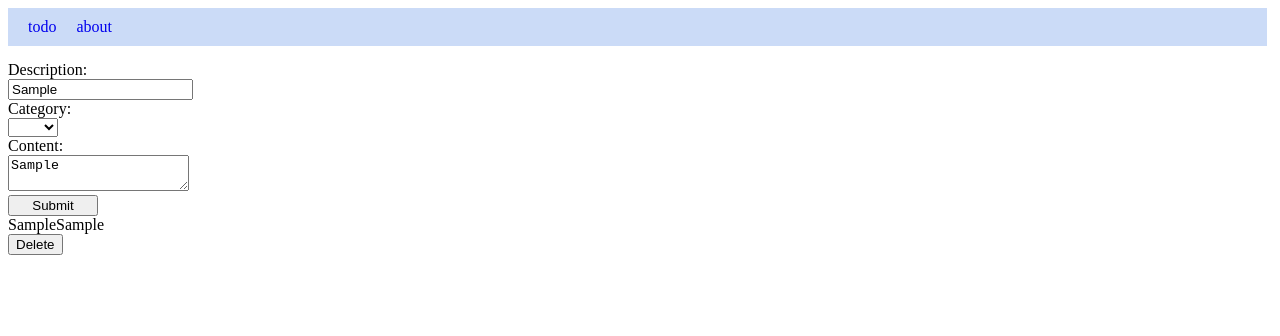
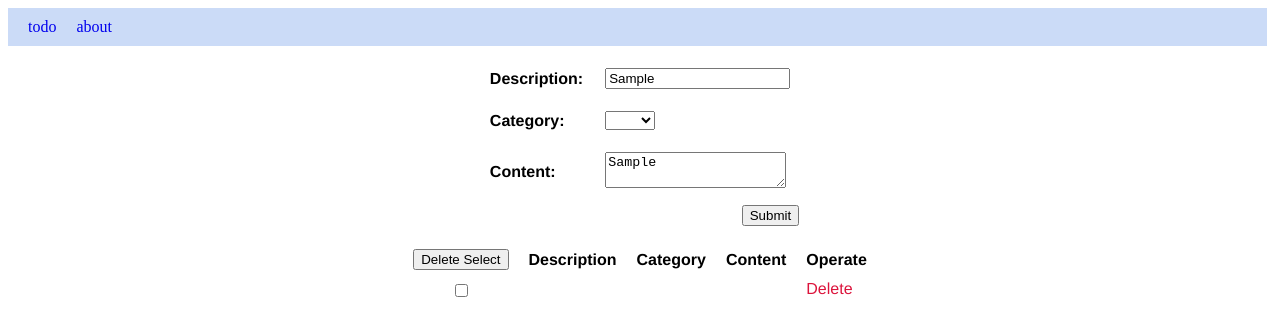
Before and after one commit to paraiii/Todo-List, a React (Create React App) app: page /todo in a window 1280 px wide. Both pictures are taken after typing "Sample", "Sample" into the empty fields and a click on the button "Submit". Shown: the top 336 px of the page. Built offline with nearby package versions, Linux system fonts and the light colour scheme.

Commit message:
TodoList-update

```diff
--- a/src/App.tsx
+++ b/src/App.tsx
@@ -1,31 +1,15 @@
-// import './App.css';
-// import TodoPage from './component/TodoPage';
-
-// import { BrowserRouter as Router, Route } from "react-router-dom";
-// import ContentPage from './component/Content/ContentPage';
-// import About from './component/Content/About';
-// import { TodoContext } from './component/Hooks/TodoContext';
 import { NavBar } from "./Components/Navbar";
-import { BrowserRouter as Router, Route } from "react-router-dom";
+import { Route } from "react-router-dom";
 import { TodoPage } from "./Components/TodoPage";
 import { initialValue, TodoContextProvider } from "./Components/Context/TodoContext";
 
 function App() {
   return (
-    // <TodoContext>
-    //   <div className="todo-app">
-    //     <NavBar />
-    //     <Route exact path="/todo" component={TodoPage} />
-    //     {/* <Route exact path="/about" component={About} /> */}
-    //     <Route exact path="/" component={TodoPage} />
-    //     {/* <Route path="/Todo/:todoId" component={ContentPage} /> */}
-    //   </div>
-    // </TodoContext>
     <TodoContextProvider value={initialValue} >
       <div>
         <NavBar />
+        <Route exact path="/" component={TodoPage} />
         <Route exact path="/todo" component={TodoPage} />
-
       </div>
     </TodoContextProvider>
   );
--- a/src/Components/Form.tsx
+++ b/src/Components/Form.tsx
@@ -1,31 +1,25 @@
-import React, { ChangeEvent, useState, useContext } from 'react';
-import { Link } from 'react-router-dom';
+import React, { ChangeEvent, useState, useContext, useCallback } from 'react';
 import styled from "styled-components";
 import { TodoContext } from './Context/TodoContext';
-import { InputTodo } from './InputTodo';
-import { Todo } from './Todo';
-import { TodoList } from './TodoList';
-import { TodoItem } from './types';
 
 export const Form = () => {
-    const { todoList, addTodo, removeTodo } = useContext(TodoContext)
+    const { addTodo} = useContext(TodoContext)
     const [inputDesc, setInputDesc] = useState<string>('')
     const [inputCate, setInputCate] = useState<string>('')
     const [inputCont, setInputCont] = useState<string>('')
-    // const [todoList, setTodoList] = useState<TodoItem[]>([]);
 
 
-    const handleChangeDesc = (event: ChangeEvent<HTMLInputElement>): void => {
+    const handleChangeDesc = useCallback ((event: ChangeEvent<HTMLInputElement>) => {
         setInputDesc(event.target.value)
-    };
-    const handleChangeCate= (event: ChangeEvent<HTMLSelectElement>): void => {
+    }, [])
+    const handleChangeCate= useCallback ((event: ChangeEvent<HTMLSelectElement>) => {
         setInputCate(event.target.value)
-    };
-    const handleChangeCont = (event: ChangeEvent<HTMLTextAreaElement>): void => {
+    }, [])
+    const handleChangeCont = useCallback ((event: ChangeEvent<HTMLTextAreaElement>) => {
         setInputCont(event.target.value)
-    };
+    }, [])
 
-    const onClick = (event: React.MouseEvent<HTMLButtonElement>) => {
+    const onClick = useCallback ((event: React.MouseEvent<HTMLButtonElement>) => {
         event.preventDefault();
         addTodo({
             id: Date.now().toString(), //现在的时间戳
@@ -33,31 +27,14 @@ export const Form = () => {
             category: inputCate,
             content: inputCont
         })
-    }
-    // const value = useContext(TodoContext)
+    }, [])
 
-
-    // const addTodo = (): void => {
-
-    //     const newTodo = { desc: inputDesc, category: inputCate, content: inputCont};
-    //     setTodoList([...todoList, newTodo]);
-    //     setInputDesc("");
-    //     setInputCate("");
-    //     setInputCont("");
-    // };
-
-    // const removeTodo = (descDelete: string): void => {
-    //     setTodoList (
-    //         todoList.filter((inputDesc)=> {
-    //             return inputDesc.desc != descDelete;
-    //         })
-    //     );
-    // };
     return (
-        <div>
-            <FormContainer>
-                <div>
-                    <text> Description: </text>
+        <table>
+            <thead>
+                <FormTr>
+                    <FormTh> Description: </FormTh>
+                    <FormTh>
                         <input
                         type='text'
                         name='text'
@@ -65,9 +42,11 @@ export const Form = () => {
                         className='todo-input'
                         onChange={handleChangeDesc}
                         />
-                </div>
-                <div>
-                    <text>Category:</text>
+                    </FormTh>
+                </FormTr>
+                <FormTr>
+                    <FormTh>Category:</FormTh>
+                    <FormTh>
                         <select
                         value={inputCate}
                         name='category'
@@ -78,38 +57,35 @@ export const Form = () => {
                             <option value="CSS">CSS</option>
                             <option value="JS">JS</option>
                         </select>
-                </div>
-                <div>
-                    <text>Content:</text>
+                    </FormTh>
+                </FormTr>
+                <FormTr>
+                    <FormTh>Content:</FormTh>
+                    <FormTh>
                         <textarea
                         value={inputCont}
                         name='category'
                         className='todo-input'
                         onChange={handleChangeCont}
                     />
-                </div>
-                <button onClick={onClick}>Submit</button>
-                <TodoListContainer>
-                    {todoList.map((todoItem: TodoItem) => {
-                        return <InputTodo key={todoItem.id} todoItem={todoItem} removeTodo={removeTodo} />;
-                    })}
-                </TodoListContainer>
-            </FormContainer>
-        </div>
+                    </FormTh>
+                </FormTr>
+                <tr>
+                    <th></th>
+                    <ButtonTh><button onClick={onClick}>Submit</button></ButtonTh>
+                </tr>
+            </thead>
+        </table>
 
     );
 }
 
-const NavContainer = styled.div`
-
+const FormTr = styled.tr`
+    text-align: left;
 `
-const FormContainer = styled.div`
-    display:flex;
-    float:left;
-    flex-direction: column;
-    width: 90px;
-    padding-top: 15px;
+const FormTh = styled.th`
+    padding: 10px;
 `
-const TodoListContainer = styled.div`
-
+const ButtonTh = styled.th`
+    text-align: right;
 `
--- a/src/Components/InputTodo.tsx
+++ b/src/Components/InputTodo.tsx
@@ -9,29 +9,26 @@ interface Props {
 
 export const InputTodo = ({ todoItem, removeTodo}: Props) => {
     return (
-        <div>
-            <span>{todoItem.desc}</span>
-            <span>{todoItem.category}</span>
-            <span>{todoItem.content}</span>
-            <button onClick={() => {
+        <tr>
+            <th>
+                {<input type="checkbox"
+                // key={todo.id} onChange={(e) =>
+                //             {handleCheckbox(e, todo.id)}}
+                />}
+            </th>
+            <th>{todoItem.desc}</th>
+            <th>{todoItem.category}</th>
+            <th>{todoItem.content}</th>
+            <DeleteButton onClick={() => {
                 removeTodo(todoItem.id);
-                }}
-            >
-                Delete
-            </button>
-        </div>
-    );
-};
+                }}>
+                    Delete
+            </DeleteButton>
+        </tr>
+)};
 
-
-const NavContainer = styled.div`
-
+const DeleteButton = styled.a`
+    margin: 10px;
+    cursor: pointer;
+    color: crimson;
 `
-const TodoListContainer = styled.div`
-    display:flex;
-    flex-direction: column-reverse;
-    color: rgb(0, 0, 0);
-    padding-right:100px;
-    padding-left:200px;
-    border:aqua;
-`
--- a/src/Components/TodoList.tsx
+++ b/src/Components/TodoList.tsx
@@ -1,50 +1,37 @@
 import { useContext } from "react";
 import styled from "styled-components";
-import {Form} from "./Form";
 import {TodoContext} from './Context/TodoContext';
-import { Todo } from './Todo';
-import { Link } from "react-router-dom";
+import { TodoItem } from "./types";
+import { InputTodo } from "./InputTodo";
 
 export const TodoList = () => {
+    const { todoList, removeTodo } = useContext(TodoContext);
 
-    // const {values, addTodo, removeTodo } = useContext(TodoContext);
+    return (
+        <ListTable>
+            <thead>
+                <tr>
+                    <HeaderItem><button>Delete Select</button></HeaderItem>
+                    <HeaderItem>Description</HeaderItem>
+                    <HeaderItem>Category</HeaderItem>
+                    <HeaderItem>Content</HeaderItem>
+                    <HeaderItem>Operate</HeaderItem>
+                </tr>
+            </thead>
+            <tbody>
+                {todoList.map((todoItem: TodoItem) => {
+                    return <InputTodo key={todoItem.id} todoItem={todoItem} removeTodo={removeTodo} />;
+                })}
+            </tbody>
+        </ListTable>
+    );
 
-    // return (
-    //     <table>
-    //         <thead>
-    //             <tr>
-    //                 <th>
-    //                     {<input
-    //                         type="checkbox"
-    //                         onChange={(e) =>{}} />}
-    //                 </th>
-    //                 <th>Description</th>
-    //                 <th>Category</th>
-    //                 <th>Operate</th>
-    //             </tr>
-    //         </thead>
-    //         <tbody>
-    //             <tr>
-    //                 <td>
-    //                     <input
-    //                         type="checkbox">
-    //                     </input>
-    //                 </td>
-    //                 <td>
-    //                     {/* <div onClick = {() => todo.id}>
-    //                     {todo.category}</div> */}
-    //                 </td>
-    //                 <td>
-    //                     <text onClick={removeTodo}>
-    //                         Delete
-    //                     </text>
-    //                 </td>
-    //             </tr>
-    //         </tbody>
-    //     </table>
-    // )
 }
-// 34'36
-const NavContainer = styled.div`
 
+
+const ListTable = styled.div`
+    padding: 10px;
 `
+const HeaderItem = styled.th`
+    padding: 10px;
+`
--- a/src/Components/TodoPage.tsx
+++ b/src/Components/TodoPage.tsx
@@ -5,14 +5,18 @@ import { TodoList } from "./TodoList";
 export const TodoPage = () => {
     return  (
         <div>
-            <NavContainer>
+            <TodoPageContainer>
                 <Form />
-                {/* <TodoList /> */}
-            </NavContainer>
+                <TodoList />
+            </TodoPageContainer>
         </div>
     )
 }
 
-const NavContainer = styled.div`
-
+const TodoPageContainer = styled.div`
+    display: flex;
+    align-items: center;
+    flex-direction: column;
+    font-family: Helvetica;
+    padding: 10px;
 `
```
Lines whose indentation alone changed are shown as unchanged.
